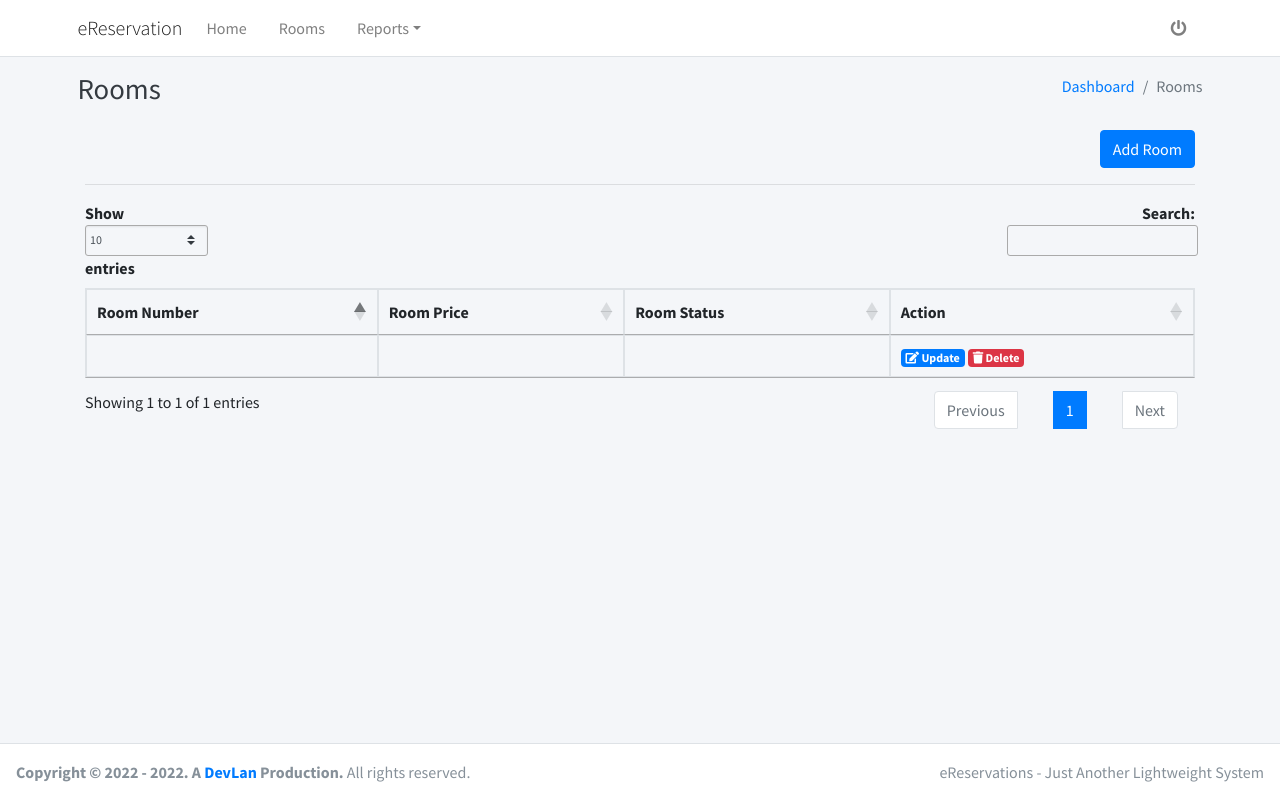
After one commit to DevlanSolutionsLTD/eReservations, a PHP site: page /views/rooms in a window 1280 px wide. The commit adds this page. Run offline with PHP 8.4, Linux system fonts and the light colour scheme; some libraries are stand-ins or nearby versions.

Commit message:
Register Data Tables

```diff
--- a/partials/scripts.php
+++ b/partials/scripts.php
@@ -53,3 +53,28 @@
 
  <?php }
     ?>
+ <!-- DataTables -->
+ <script src="../public/plugins/datatables/jquery.dataTables.js"></script>
+ <script src="../public/plugins/datatables-bs4/js/dataTables.bootstrap4.js"></script>
+ <script type="text/javascript" src="https://cdn.datatables.net/buttons/1.7.1/js/dataTables.buttons.min.js"></script>
+ <script type="text/javascript" src="https://cdnjs.cloudflare.com/ajax/libs/jszip/3.1.3/jszip.min.js"></script>
+ <script type="text/javascript" src="https://cdnjs.cloudflare.com/ajax/libs/pdfmake/0.1.53/pdfmake.min.js"></script>
+ <script type="text/javascript" src="https://cdnjs.cloudflare.com/ajax/libs/pdfmake/0.1.53/vfs_fonts.js"></script>
+ <script type="text/javascript" src="https://cdn.datatables.net/buttons/1.7.1/js/buttons.html5.min.js"></script>
+ <script type="text/javascript" src="https://cdn.datatables.net/buttons/1.7.1/js/buttons.print.min.js"></script>
+ <!-- Init Data Tables -->
+ <script>
+     $(function() {
+         $(".table").DataTable();
+
+     });
+     /* Export DT */
+     $(document).ready(function() {
+         $('#export-data-table').DataTable({
+             dom: 'Bfrtip',
+             buttons: [
+                 'csv', 'excel', 'pdf', 'print'
+             ]
+         });
+     });
+ </script>
--- /dev/null
+++ b/views/rooms.php
@@ -0,0 +1,182 @@
+<?php
+/*
+ * Created on Tue Jan 04 2022
+ *
+ *  Devlan - devlan.co.ke
+ *
+ * hello@devlan.info
+ *
+ *
+ * The Devlan End User License Agreement
+ *
+ * Copyright (c) 2022 Devlan
+ *
+ * 1. GRANT OF LICENSE
+ * Devlan hereby grants to you (an individual) the revocable, personal, non-exclusive, and nontransferable right to
+ * install and activate this system on two separated computers solely for your personal and non-commercial use,
+ * unless you have purchased a commercial license from Devlan. Sharing this Software with other individuals,
+ * or allowing other individuals to view the contents of this Software, is in violation of this license.
+ * You may not make the Software available on a network, or in any way provide the Software to multiple users
+ * unless you have first purchased at least a multi-user license from Devlan.
+ *
+ * 2. COPYRIGHT
+ * The Software is owned by Devlan and protected by copyright law and international copyright treaties.
+ * You may not remove or conceal any proprietary notices, labels or marks from the Software.
+ *
+ * 3. RESTRICTIONS ON USE
+ * You may not, and you may not permit others to
+ * (a) reverse engineer, decompile, decode, decrypt, disassemble, or in any way derive source code from, the Software;
+ * (b) modify, distribute, or create derivative works of the Software;
+ * (c) copy (other than one back-up copy), distribute, publicly display, transmit, sell, rent, lease or
+ * otherwise exploit the Software.
+ *
+ * 4. TERM
+ * This License is effective until terminated.
+ * You may terminate it at any time by destroying the Software, together with all copies thereof.
+ * This License will also terminate if you fail to comply with any term or condition of this Agreement.
+ * Upon such termination, you agree to destroy the Software, together with all copies thereof.
+ *
+ * 5. NO OTHER WARRANTIES.
+ * Devlan  DOES NOT WARRANT THAT THE SOFTWARE IS ERROR FREE.
+ * Devlan SOFTWARE DISCLAIMS ALL OTHER WARRANTIES WITH RESPECT TO THE SOFTWARE,
+ * EITHER EXPRESS OR IMPLIED, INCLUDING BUT NOT LIMITED TO IMPLIED WARRANTIES OF MERCHANTABILITY,
+ * FITNESS FOR A PARTICULAR PURPOSE AND NONINFRINGEMENT OF THIRD PARTY RIGHTS.
+ * SOME JURISDICTIONS DO NOT ALLOW THE EXCLUSION OF IMPLIED WARRANTIES OR LIMITATIONS
+ * ON HOW LONG AN IMPLIED WARRANTY MAY LAST, OR THE EXCLUSION OR LIMITATION OF
+ * INCIDENTAL OR CONSEQUENTIAL DAMAGES,
+ * SO THE ABOVE LIMITATIONS OR EXCLUSIONS MAY NOT APPLY TO YOU.
+ * THIS WARRANTY GIVES YOU SPECIFIC LEGAL RIGHTS AND YOU MAY ALSO
+ * HAVE OTHER RIGHTS WHICH VARY FROM JURISDICTION TO JURISDICTION.
+ *
+ * 6. SEVERABILITY
+ * In the event of invalidity of any provision of this license, the parties agree that such invalidity shall not
+ * affect the validity of the remaining portions of this license.
+ *
+ * 7. NO LIABILITY FOR CONSEQUENTIAL DAMAGES IN NO EVENT SHALL DEVLAN  OR ITS SUPPLIERS BE LIABLE TO YOU FOR ANY
+ * CONSEQUENTIAL, SPECIAL, INCIDENTAL OR INDIRECT DAMAGES OF ANY KIND ARISING OUT OF THE DELIVERY, PERFORMANCE OR
+ * USE OF THE SOFTWARE, EVEN IF DEVLAN HAS BEEN ADVISED OF THE POSSIBILITY OF SUCH DAMAGES
+ * IN NO EVENT WILL DEVLAN  LIABILITY FOR ANY CLAIM, WHETHER IN CONTRACT
+ * TORT OR ANY OTHER THEORY OF LIABILITY, EXCEED THE LICENSE FEE PAID BY YOU, IF ANY.
+ */
+
+require_once('../partials/head.php');
+?>
+
+<body class="hold-transition layout-top-nav">
+    <div class="wrapper">
+
+        <!-- Navbar -->
+        <?php require_once('../partials/nav.php'); ?>
+        <!-- /.navbar -->
+
+        <!-- Content Wrapper. Contains page content -->
+        <div class="content-wrapper">
+            <!-- Content Header (Page header) -->
+            <div class="content-header">
+                <div class="container">
+                    <div class="row mb-2">
+                        <div class="col-sm-6">
+                            <h1 class="m-0 text-dark"> Rooms </h1>
+                        </div><!-- /.col -->
+                        <div class="col-sm-6">
+                            <ol class="breadcrumb float-sm-right">
+                                <li class="breadcrumb-item"><a href="">Dashboard</a></li>
+                                <li class="breadcrumb-item active">Rooms</li>
+                            </ol>
+                        </div><!-- /.col -->
+                    </div><!-- /.row -->
+                </div><!-- /.container-fluid -->
+            </div>
+            <!-- /.content-header -->
+
+            <!-- Main content -->
+            <div class="content">
+                <div class="container">
+                    <div class="container-fluid">
+                        <div class="text-right">
+                            <button type="button" class="btn btn-primary" data-toggle="modal" data-target="#add_modal">Add Room</button>
+                        </div>
+                        <hr>
+                        <!-- Add Modal -->
+                        <div class="modal fade" id="add_modal">
+                            <div class="modal-dialog  modal-lg">
+                                <div class="modal-content">
+                                    <div class="modal-header">
+                                        <h4 class="modal-title">Fill All Values </h4>
+                                        <button type="button" class="close" data-dismiss="modal" aria-label="Close">
+                                            <span aria-hidden="true">&times;</span>
+                                        </button>
+                                    </div>
+                                    <div class="modal-body">
+                                        <form method="post" enctype="multipart/form-data" role="form">
+                                            <div class="card-body">
+                                                <div class="row">
+                                                    <div class="form-group col-md-6">
+                                                        <label for="">Room Number</label>
+                                                        <input type="text" required name="room_number" class="form-control">
+                                                    </div>
+                                                    <div class="form-group col-md-6">
+                                                        <label for="">Room Rate (Price)</label>
+                                                        <input type="text" required name="room_price" class="form-control">
+                                                    </div>
+
+                                                </div>
+                                            </div>
+                                            <div class="text-right">
+                                                <button type="submit" name="add_room" class="btn btn-primary">Submit</button>
+                                            </div>
+                                        </form>
+                                    </div>
+                                </div>
+                            </div>
+                        </div>
+                        <!-- End Modal -->
+                        <div class="row">
+                            <div class="col-12">
+                                <table id="" class="table table-bordered table-hover">
+                                    <thead>
+                                        <tr>
+                                            <th>Room Number</th>
+                                            <th>Room Price</th>
+                                            <th>Room Status</th>
+                                            <th>Action</th>
+                                        </tr>
+                                    </thead>
+                                    <tbody>
+                                        <tr>
+                                            <td></td>
+                                            <td></td>
+                                            <td></td>
+                                            <td>
+                                                <a class="badge badge-primary" data-toggle="modal" href="#edit-">
+                                                    <i class="fas fa-edit"></i>
+                                                    Update
+                                                </a>
+                                                <a class="badge badge-danger" data-toggle="modal" href="#delete-">
+                                                    <i class="fas fa-trash"></i>
+                                                    Delete
+                                                </a>
+                                            </td>
+                                        </tr>
+                                    </tbody>
+                                </table>
+                            </div>
+                        </div>
+                    </div>
+                </div><!-- /.container-fluid -->
+            </div>
+            <!-- /.content -->
+        </div>
+        <!-- /.content-wrapper -->
+
+        <!-- Main Footer -->
+        <?php require_once('../partials/footer.php'); ?>
+    </div>
+    <!-- ./wrapper -->
+
+    <!-- REQUIRED SCRIPTS -->
+
+    <?php require_once('../partials/scripts.php'); ?>
+</body>
+
+</html>
```
